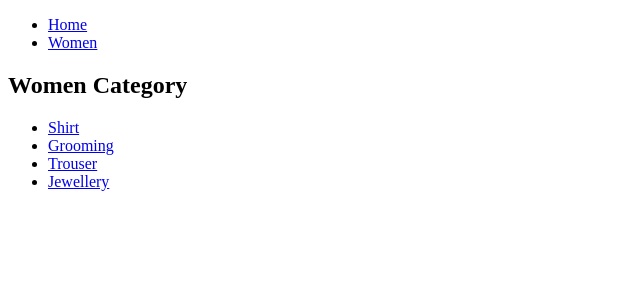
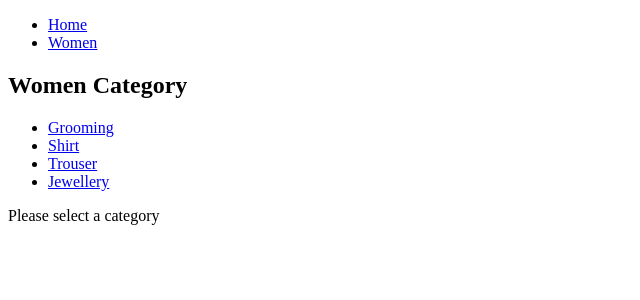
Before and after one commit to acciojob/nested-routes-ritikj0536, a React app: page /women in a window 1280 px wide. Shown: the top 300 px of the page, without its empty margins (0-640 px from the left). Built offline with nearby package versions, Linux system fonts and the light colour scheme.

Commit message:
nested-router5

```diff
--- a/src/components/Women.js
+++ b/src/components/Women.js
@@ -1,57 +1,43 @@
-import React, { useState } from "react";
+import React from "react";
 import { Route, Switch, Link, useRouteMatch } from "react-router-dom";
+import Grooming from "./Grooming";
 import Shirt from "./Shirt";
-import Grooming from "./Grooming";
 import Trouser from "./Trouser";
 import Jewellery from "./Jewellery";
 
 const Women = () => {
   const { path, url } = useRouteMatch();
-  const [history, setHistory] = useState([]);
-
-  const addHistory = (item) => {
-    setHistory([...history, item]);
-  };
 
   return (
     <div>
       <h2>Women Category</h2>
 
+      <nav>
         <ul>
           <li>
-          <Link to={`${url}/Shirt`} onClick={() => addHistory("Shirt")}>
-            Shirt
-          </Link>
+            <Link to={`${url}/grooming`}>Grooming</Link>
           </li>
           <li>
-          <Link to={`${url}/Grooming`} onClick={() => addHistory("Grooming")}>
-            Grooming
-          </Link>
+            <Link to={`${url}/shirt`}>Shirt</Link>
           </li>
           <li>
-          <Link to={`${url}/Trouser`} onClick={() => addHistory("Trouser")}>
-            Trouser
-          </Link>
+            <Link to={`${url}/trouser`}>Trouser</Link>
           </li>
           <li>
-          <Link to={`${url}/Jewellery`} onClick={() => addHistory("Jewellery")}>
-            Jewellery
-          </Link>
+            <Link to={`${url}/jewellery`}>Jewellery</Link>
           </li>
         </ul>
-
-      {/* HISTORY LIST (VERY IMPORTANT FOR CYPRESS) */}
-      <ul>
-        {history.map((item, index) => (
-          <li key={index}>{item}</li>
-        ))}
-      </ul>
+      </nav>
 
       <Switch>
-        <Route path={`${path}/Shirt`} component={Shirt} />
-        <Route path={`${path}/Grooming`} component={Grooming} />
-        <Route path={`${path}/Trouser`} component={Trouser} />
-        <Route path={`${path}/Jewellery`} component={Jewellery} />
+        <Route exact path={path}>
+          <p>Please select a category</p>
+        </Route>
+
+        <Route path={`${path}/grooming`} component={Grooming} />
+        <Route path={`${path}/shirt`} component={Shirt} />
+        <Route path={`${path}/trouser`} component={Trouser} />
+        <Route path={`${path}/jewellery`} component={Jewellery} />
       </Switch>
     </div>
   );
```
Lines whose indentation alone changed are shown as unchanged.
